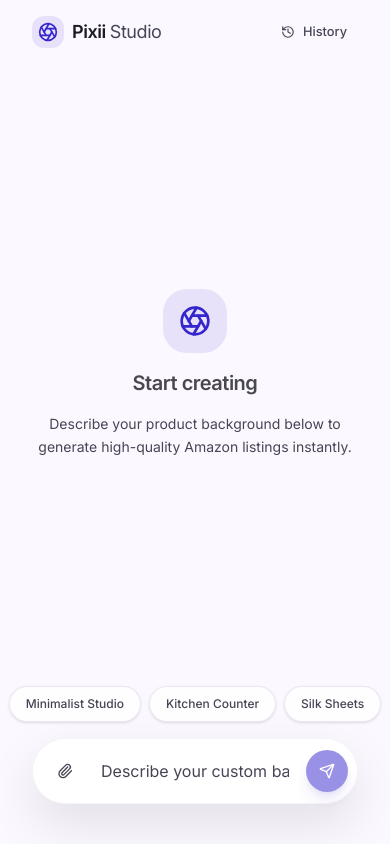
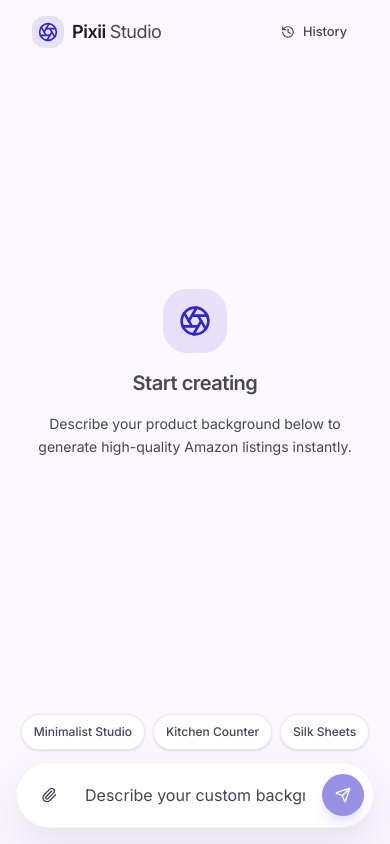
Before and after one commit to kunalPisolkar24/pixii-photo-upgrader, a Next.js app: page / in a window 390 px wide. Built offline with nearby package versions, Linux system fonts and the light colour scheme.

Commit message:
Improve responsive input spacing

```diff
--- a/app/page.tsx
+++ b/app/page.tsx
@@ -11,21 +11,18 @@ export default function Page() {
   const [historyOpen, setHistoryOpen] = useState(false)
 
   return (
-    <div className="h-screen flex flex-col bg-background selection:bg-primary/10 selection:text-primary overflow-hidden">
+    <div className="flex h-screen flex-col overflow-hidden bg-background selection:bg-primary/10 selection:text-primary">
       <TopNav onHistoryClick={() => setHistoryOpen(true)} />
 
-      <ScrollArea className="flex-1 min-h-0 overflow-hidden">
-        <main className="flex flex-col min-h-full pb-56">
+      <ScrollArea className="min-h-0 flex-1 overflow-hidden">
+        <main className="flex min-h-full flex-col pb-[calc(11rem+env(safe-area-inset-bottom))] sm:pb-56">
           <ImageGrid />
         </main>
       </ScrollArea>
 
       <FloatingInput />
 
-      <HistoryDrawer
-        open={historyOpen}
-        onOpenChange={setHistoryOpen}
-      />
+      <HistoryDrawer open={historyOpen} onOpenChange={setHistoryOpen} />
     </div>
   )
 }
--- a/components/input/floating-input.tsx
+++ b/components/input/floating-input.tsx
@@ -1,7 +1,10 @@
 "use client"
 
 import { useState } from "react"
-import { useGenerationStore, type GenerationState } from "../../store/use-generation-store"
+import {
+  useGenerationStore,
+  type GenerationState,
+} from "../../store/use-generation-store"
 import { SuggestionChips } from "./suggestion-chips"
 import { PromptForm } from "./prompt-form"
 
@@ -9,8 +12,12 @@ const SUGGESTIONS = ["Minimalist Studio", "Kitchen Counter", "Silk Sheets"]
 
 export function FloatingInput() {
   const [prompt, setPrompt] = useState("")
-  const generate = useGenerationStore((state: GenerationState) => state.generate)
-  const isGenerating = useGenerationStore((state: GenerationState) => state.isGenerating)
+  const generate = useGenerationStore(
+    (state: GenerationState) => state.generate
+  )
+  const isGenerating = useGenerationStore(
+    (state: GenerationState) => state.isGenerating
+  )
 
   const handleSubmit = async (e: React.FormEvent) => {
     e.preventDefault()
@@ -21,7 +28,7 @@ export function FloatingInput() {
   }
 
   return (
-    <div className="fixed bottom-10 inset-x-0 flex flex-col items-center gap-4 px-container z-40 pointer-events-none">
+    <div className="pointer-events-none fixed inset-x-0 bottom-[max(1rem,env(safe-area-inset-bottom))] z-40 flex flex-col items-center gap-3 px-4 sm:bottom-10 sm:gap-4 sm:px-container">
       <SuggestionChips
         suggestions={SUGGESTIONS}
         onSelect={setPrompt}
--- a/components/input/suggestion-chips.tsx
+++ b/components/input/suggestion-chips.tsx
@@ -8,16 +8,20 @@ interface SuggestionChipsProps {
   disabled?: boolean
 }
 
-export function SuggestionChips({ suggestions, onSelect, disabled }: SuggestionChipsProps) {
+export function SuggestionChips({
+  suggestions,
+  onSelect,
+  disabled,
+}: SuggestionChipsProps) {
   return (
-    <div className="flex items-center gap-2 pointer-events-auto">
+    <div className="pointer-events-auto flex max-w-full flex-wrap items-center justify-center gap-2">
       {suggestions.map((suggestion) => (
         <Button
           key={suggestion}
           variant="outline"
           size="sm"
           disabled={disabled}
-          className="rounded-full bg-card/80 backdrop-blur-sm border-outline-variant/30 text-muted-foreground text-xs hover:bg-card hover:text-foreground transition-all h-9 px-4 shadow-sm disabled:opacity-100 disabled:cursor-not-allowed"
+          className="h-9 rounded-full border-outline-variant/30 bg-card/80 px-3 text-xs text-muted-foreground shadow-sm backdrop-blur-sm transition-all hover:bg-card hover:text-foreground disabled:cursor-not-allowed disabled:opacity-100 sm:px-4"
           onClick={() => onSelect(suggestion)}
         >
           {suggestion}
```
